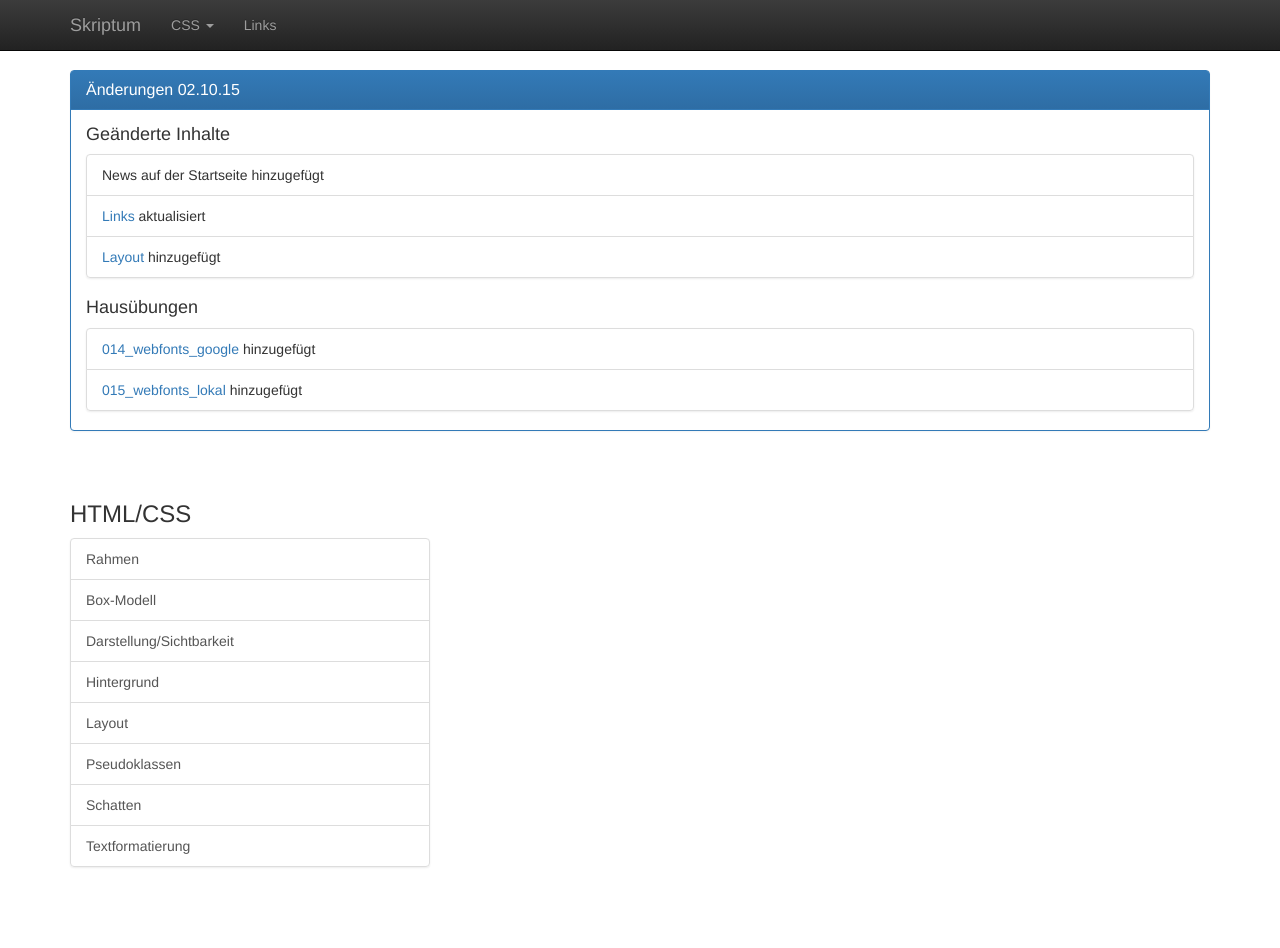
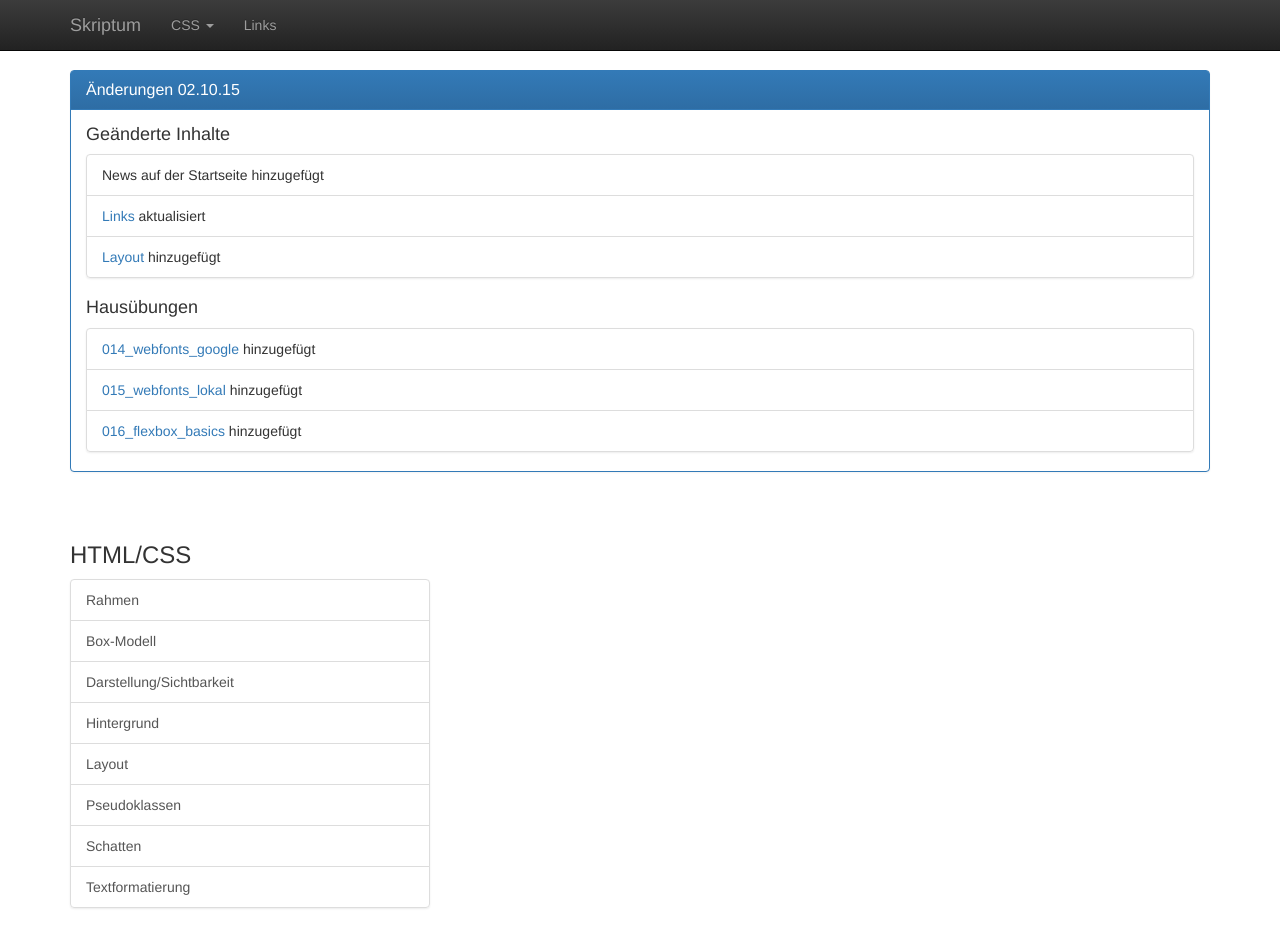
Before and after one commit to matuzo/skriptum, a Jekyll site: the page built from index.html, in a window 1280 px wide and 958 px high. Shown: the top 948 px of the window. Built offline with Jekyll 4.4.1, drawn with Linux system fonts in a browser that asks for light colours; nearby versions of some CDN libraries.

Commit message:
links aktualisiert

```diff
--- a/index.html
+++ b/index.html
@@ -32,6 +32,9 @@ overview: true
 			</li>
 			<li class="list-group-item">
 				<a href="https://github.com/SAEwien/Uebungen/tree/master/htmlcss/015_webfonts_lokal">015_webfonts_lokal</a> hinzugefügt
+			</li>
+			<li class="list-group-item">
+				<a href="https://github.com/SAEwien/Uebungen/tree/master/htmlcss/016_flexbox_basics">016_flexbox_basics</a> hinzugefügt
 			</li>
 		</ul>
 	</div>
```
Also changed, not shown: 1 other file.
